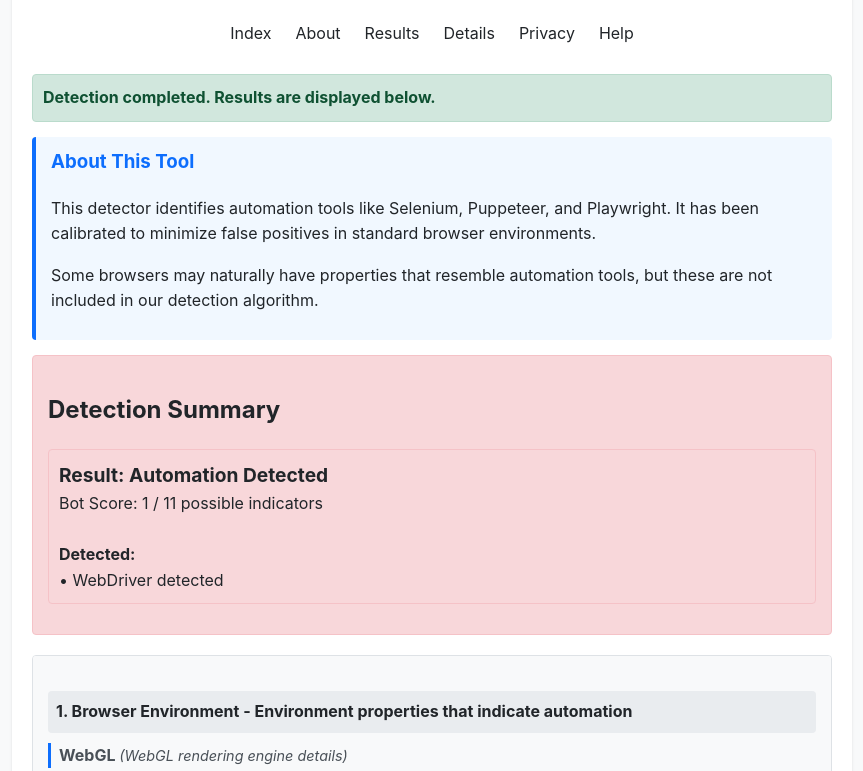
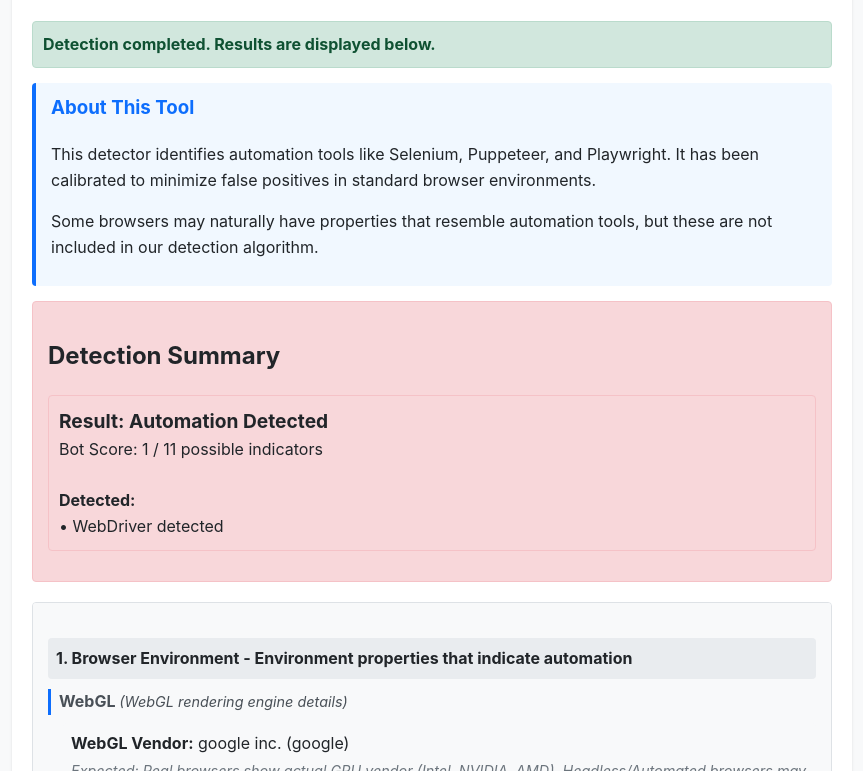
Before and after one commit to neovimium/bot-detection, a plain HTML site: page index.html in a window 1280 px wide. Shown: the part 123-894 px from the top of the page, without its empty margins (208-1071 px from the left). Drawn offline with Linux system fonts and the light colour scheme.

Commit message:
Update index.html

```diff
--- a/index.html
+++ b/index.html
@@ -229,15 +229,6 @@
     <div class="container">
         <h1>BOT DETECTOR</h1>
         <p class="subtitle">Advanced browser automation detection tool.</p>
-
-        <ul class="navbar">
-            <li><a>Index</a></li>
-            <li><a href="#about">About</a></li>
-            <li><a href="#results">Results</a></li>
-            <li><a href="#details">Details</a></li>
-            <li><a href="#privacy">Privacy</a></li>
-            <li><a href="#help">Help</a></li>
-        </ul>
 
         <div id="status">Running detection checks... Please interact with the page (move your mouse, click, type) to improve results.</div>
 
```
